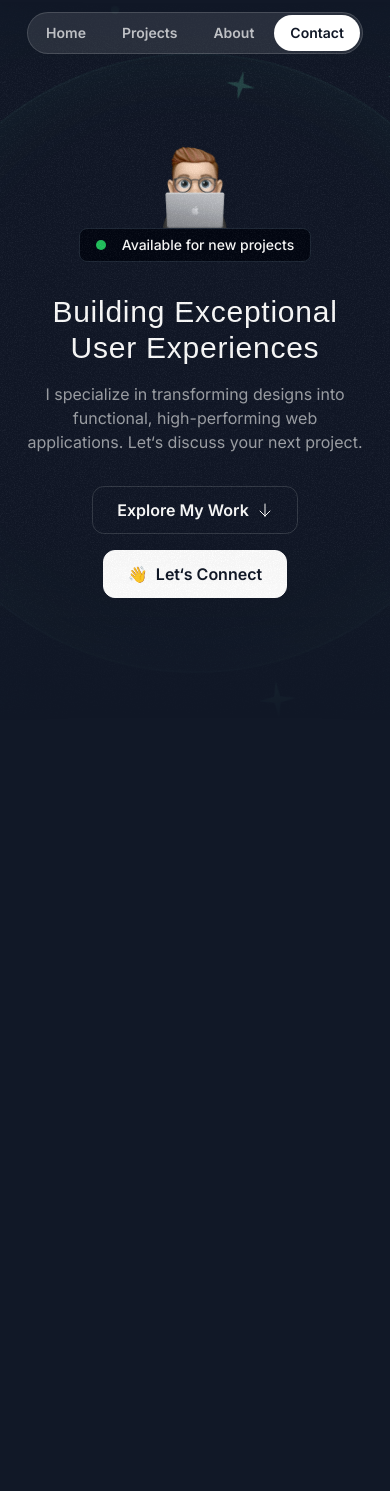
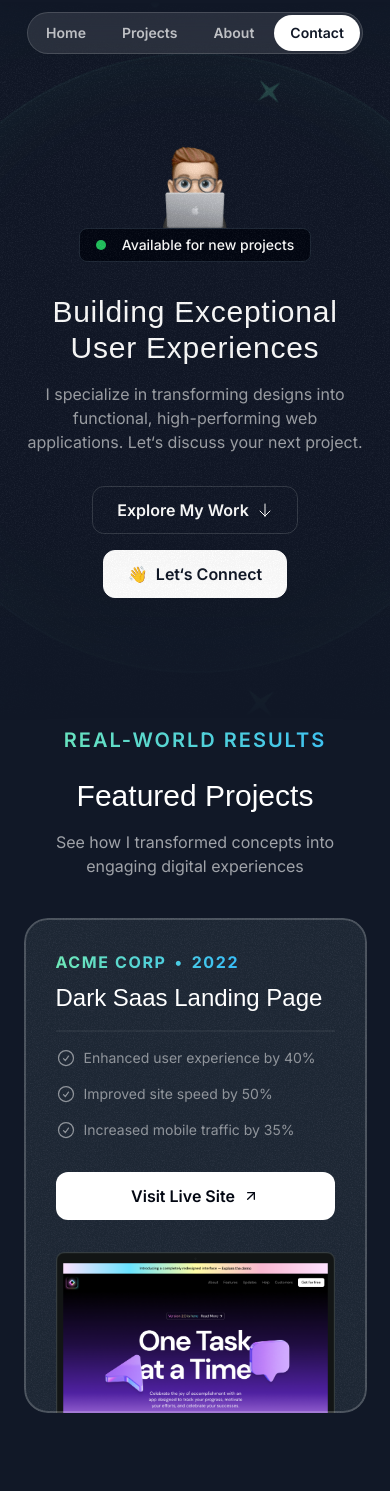
Before and after one commit to ziad-elnady/portfolio, a Next.js app: page / in a window 390 px wide. Shown: the top 1491 px of the page. Before the commit the page ends 973 px from the top, so only its background shows below. Built offline with nearby package versions, Linux system fonts and the light colour scheme; a web font is replaced by a local one.

Commit message:
added ProjectsSection

```diff
--- a/src/app/globals.css
+++ b/src/app/globals.css
@@ -11,3 +11,9 @@
 		@apply absolute inset-0 border-2 top-1/2 left-1/2 -translate-x-1/2 -translate-y-1/2 rounded-full border-emerald-300/5 shadow-[0_0_80px_inset] shadow-emerald-300/5;
 	}
 }
+
+@layer utilities {
+	.container {
+		@apply lg:max-w-5xl;
+	}
+}
--- a/src/app/page.tsx
+++ b/src/app/page.tsx
@@ -1,11 +1,13 @@
 import { Header } from '@/sections/Header';
 import { HeroSection } from '@/sections/Hero';
+import { ProjectsSection } from '@/sections/Projects';
 
 export default function Home() {
 	return (
 		<div>
 			<Header />
 			<HeroSection />
+			<ProjectsSection />
 		</div>
 	);
 }
--- a/src/sections/Header.tsx
+++ b/src/sections/Header.tsx
@@ -1,7 +1,7 @@
 export const Header = () => {
 	return (
 		<div className="flex justify-center items-center fixed top-3 w-full z-10">
-			<nav className="flex gap-1 p-0.5 border border-white/15 rounded-full bg-white/10 backdrop:blur">
+			<nav className="flex gap-1 p-0.5 border border-white/15 rounded-full bg-white/10 backdrop-blur-md">
 				<a href="#" className="nav-item">
 					Home
 				</a>
--- a/src/sections/Projects.tsx
+++ b/src/sections/Projects.tsx
@@ -1,46 +1,109 @@
-import darkSaasLandingPage from "@/assets/images/dark-saas-landing-page.png";
-import lightSaasLandingPage from "@/assets/images/light-saas-landing-page.png";
-import aiStartupLandingPage from "@/assets/images/ai-startup-landing-page.png";
+import ArrowUpRightIcon from '@/assets/icons/arrow-up-right.svg';
+import CheckCircleIcon from '@/assets/icons/check-circle.svg';
+import aiStartupLandingPage from '@/assets/images/ai-startup-landing-page.png';
+import darkSaasLandingPage from '@/assets/images/dark-saas-landing-page.png';
+import GrainImage from '@/assets/images/grain.jpg';
+import lightSaasLandingPage from '@/assets/images/light-saas-landing-page.png';
+import Image, { StaticImageData } from 'next/image';
 
-const portfolioProjects = [
-  {
-    company: "Acme Corp",
-    year: "2022",
-    title: "Dark Saas Landing Page",
-    results: [
-      { title: "Enhanced user experience by 40%" },
-      { title: "Improved site speed by 50%" },
-      { title: "Increased mobile traffic by 35%" },
-    ],
-    link: "https://youtu.be/4k7IdSLxh6w",
-    image: darkSaasLandingPage,
-  },
-  {
-    company: "Innovative Co",
-    year: "2021",
-    title: "Light Saas Landing Page",
-    results: [
-      { title: "Boosted sales by 20%" },
-      { title: "Expanded customer reach by 35%" },
-      { title: "Increased brand awareness by 15%" },
-    ],
-    link: "https://youtu.be/7hi5zwO75yc",
-    image: lightSaasLandingPage,
-  },
-  {
-    company: "Quantum Dynamics",
-    year: "2023",
-    title: "AI Startup Landing Page",
-    results: [
-      { title: "Enhanced user experience by 40%" },
-      { title: "Improved site speed by 50%" },
-      { title: "Increased mobile traffic by 35%" },
-    ],
-    link: "https://youtu.be/Z7I5uSRHMHg",
-    image: aiStartupLandingPage,
-  },
+type ProjectResult = {
+	title: string;
+};
+
+type Project = {
+	company: string;
+	year: string;
+	title: string;
+	results: ProjectResult[];
+	link: string;
+	image: StaticImageData;
+};
+
+const portfolioProjects: Project[] = [
+	{
+		company: 'Acme Corp',
+		year: '2022',
+		title: 'Dark Saas Landing Page',
+		results: [{ title: 'Enhanced user experience by 40%' }, { title: 'Improved site speed by 50%' }, { title: 'Increased mobile traffic by 35%' }],
+		link: 'https://youtu.be/4k7IdSLxh6w',
+		image: darkSaasLandingPage
+	},
+	{
+		company: 'Innovative Co',
+		year: '2021',
+		title: 'Light Saas Landing Page',
+		results: [{ title: 'Boosted sales by 20%' }, { title: 'Expanded customer reach by 35%' }, { title: 'Increased brand awareness by 15%' }],
+		link: 'https://youtu.be/7hi5zwO75yc',
+		image: lightSaasLandingPage
+	},
+	{
+		company: 'Quantum Dynamics',
+		year: '2023',
+		title: 'AI Startup Landing Page',
+		results: [{ title: 'Enhanced user experience by 40%' }, { title: 'Improved site speed by 50%' }, { title: 'Increased mobile traffic by 35%' }],
+		link: 'https://youtu.be/Z7I5uSRHMHg',
+		image: aiStartupLandingPage
+	}
 ];
 
+const ProjectCard = ({ project }: { project: Project }) => {
+	return (
+		<div
+			key={project.title}
+			className="bg-gray-800 rounded-3xl relative z-0 overflow-hidden px-8 md:px-10 lg:px-16 pt-8 md:pt-12 lg:pt-20 after:z-10 after:content-[''] after:absolute after:inset-0 after:outline-2 after:outline after:-outline-offset-2 after:rounded-3xl after:outline-white/20 after:pointer-events-none">
+			<div
+				className="absolute inset-0 -z-10 opacity-5"
+				style={{
+					backgroundImage: `url(${GrainImage.src})`
+				}}
+			/>
+			<div className="lg:grid lg:grid-cols-2 lg:gap-16">
+				<div className="lg:pb-16">
+					<div className="flex">
+						<div className="bg-gradient-to-r from-emerald-300 to-sky-400 inline-flex font-bold uppercase tracking-widest text-small gap-2 text-transparent bg-clip-text">
+							<span>{project.company}</span>
+							<span>&bull;</span>
+							<span>{project.year}</span>
+						</div>
+					</div>
+					<h3 className="font-serif text-2xl md:text-4xl mt-2 md:mt-5">{project.title}</h3>
+					<hr className="border-t-2 border-white/5 mt-4 md:mt-5" />
+					<ul className="flex flex-col gap-4 mt-4 md:mt-5">
+						{project.results.map((result) => (
+							<li key={result.title} className="flex gap-2 text-sm md:text-base text-white/50">
+								<CheckCircleIcon className="size-5 md:size-6" />
+								<span>{result.title}</span>
+							</li>
+						))}
+					</ul>
+					<a href={project.link}>
+						<button className="capitalize bg-white text-gray-950 h-12 w-full md:w-auto md:px-6 rounded-xl font-semibold inline-flex items-center justify-center gap-2 mt-8">
+							<span>visit live site</span>
+							<ArrowUpRightIcon className="size-4" />
+						</button>
+					</a>
+				</div>
+				<div className="relative">
+					<Image src={project.image} alt={project.title} className="mt-8 lg:mt-0 -mb-4 md:-mb-0 lg:absolute lg:h-full lg:w-auto lg:max-w-none" />
+				</div>
+			</div>
+		</div>
+	);
+};
+
 export const ProjectsSection = () => {
-  return <div>Projects Section</div>;
+	return (
+		<section className="pb-16 lg:py-24">
+			<div className="container">
+				<p className="uppercase text-xl text-center font-semibold tracking-widest bg-gradient-to-r from-emerald-300 to-sky-400 text-transparent bg-clip-text">real-world results</p>
+				<h2 className="capitalize text-center text-3xl md:text-5xl font-serif mt-6">featured projects</h2>
+				<p className="text-white/60 md:text-lg lg:text-xl text-center mx-auto mt-4 max-w-md"> See how I transformed concepts into engaging digital experiences</p>
+				<div className="flex flex-col gap-20 mt-10 md:mt-20">
+					{portfolioProjects.map((project) => (
+						<ProjectCard key={project.title} project={project} />
+					))}
+				</div>
+			</div>
+		</section>
+	);
 };
```
